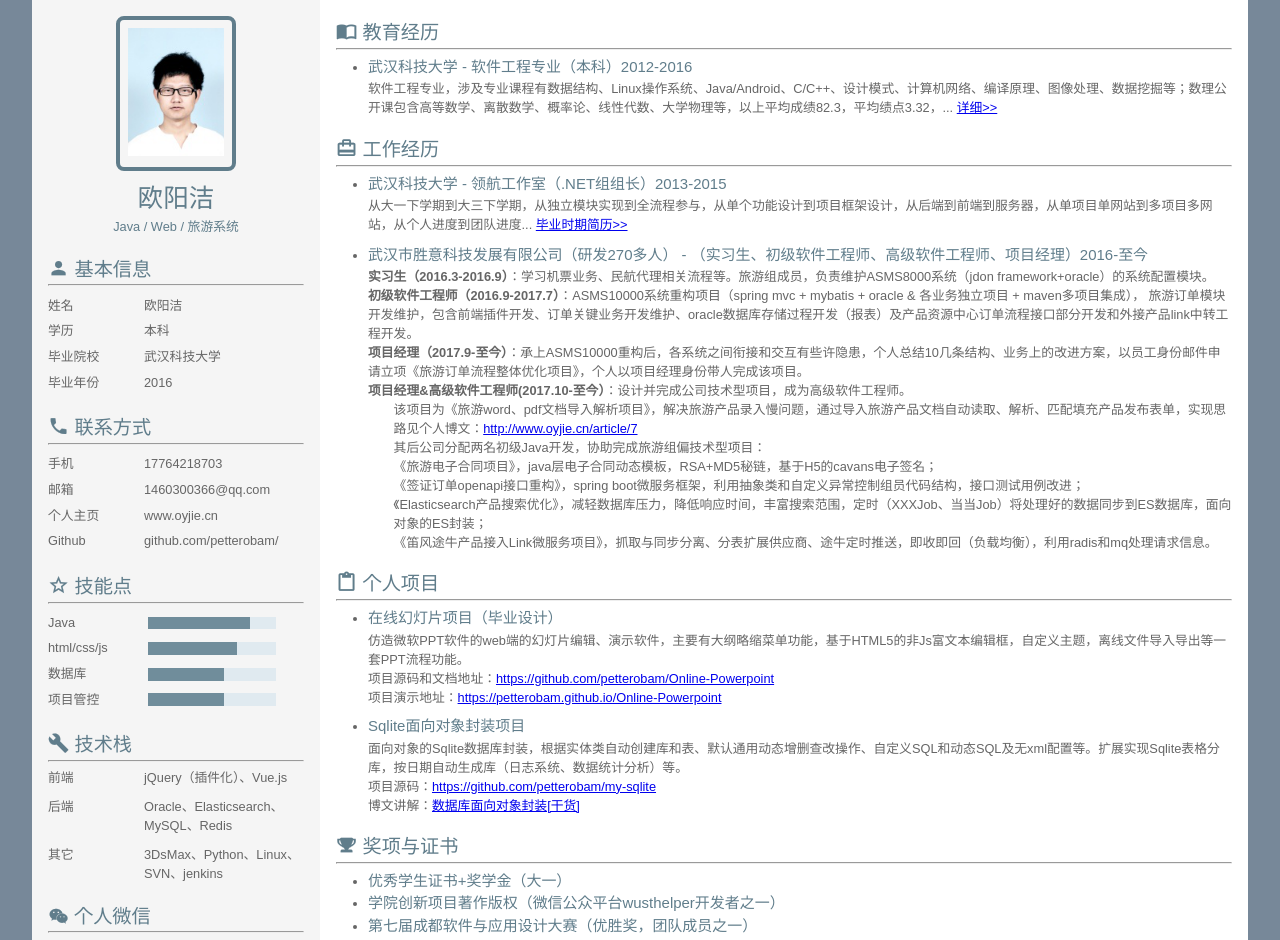
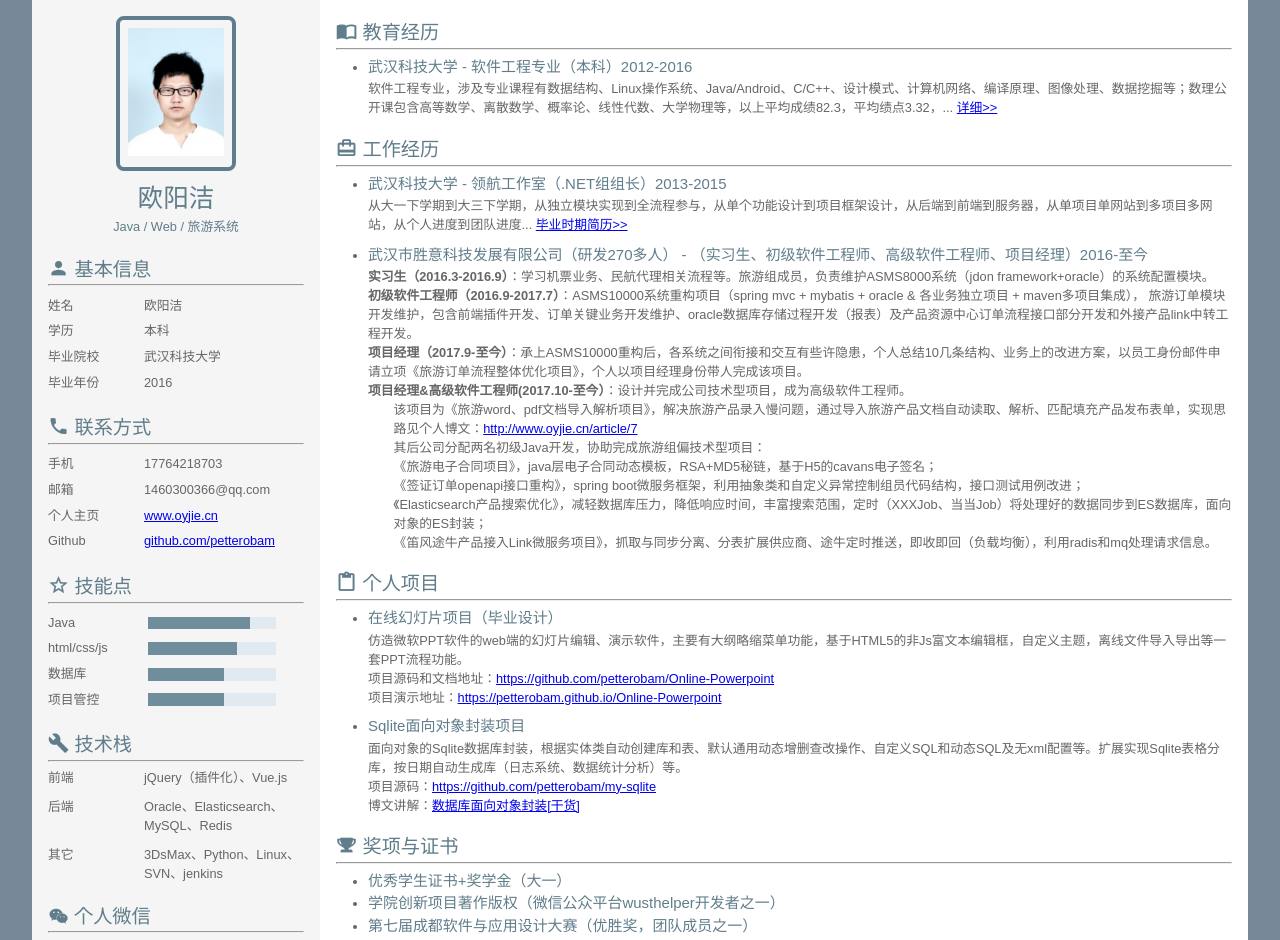
Before and after one commit to petterobam/info, a plain HTML site: page index.html in a window 1280 px wide. Shown: the top 940 px of the page. Drawn offline with Linux system fonts and the light colour scheme.

```diff
--- a/index.html
+++ b/index.html
@@ -50,9 +50,9 @@
                     <li>
                         <label class="left-label">邮箱</label><span class="label-value">1460300366@qq.com</span></li>
                     <li>
-                        <label class="left-label">个人主页</label><span class="label-value">www.oyjie.cn</span></li>
+                        <label class="left-label">个人主页</label><span class="label-value"><a target="_blank" href="http://www.oyjie.cn">www.oyjie.cn</a></span></li>
                     <li>
-                        <label class="left-label">Github</label><span class="label-value">github.com/petterobam/</span></li>
+                        <label class="left-label">Github</label><span class="label-value"><a target="_blank" href="https://github.com/petterobam">github.com/petterobam</a></span></li>
                 </ul>
             </div>
             <div class="skill info-unit">
```
Also changed, not shown: 1 other file.
